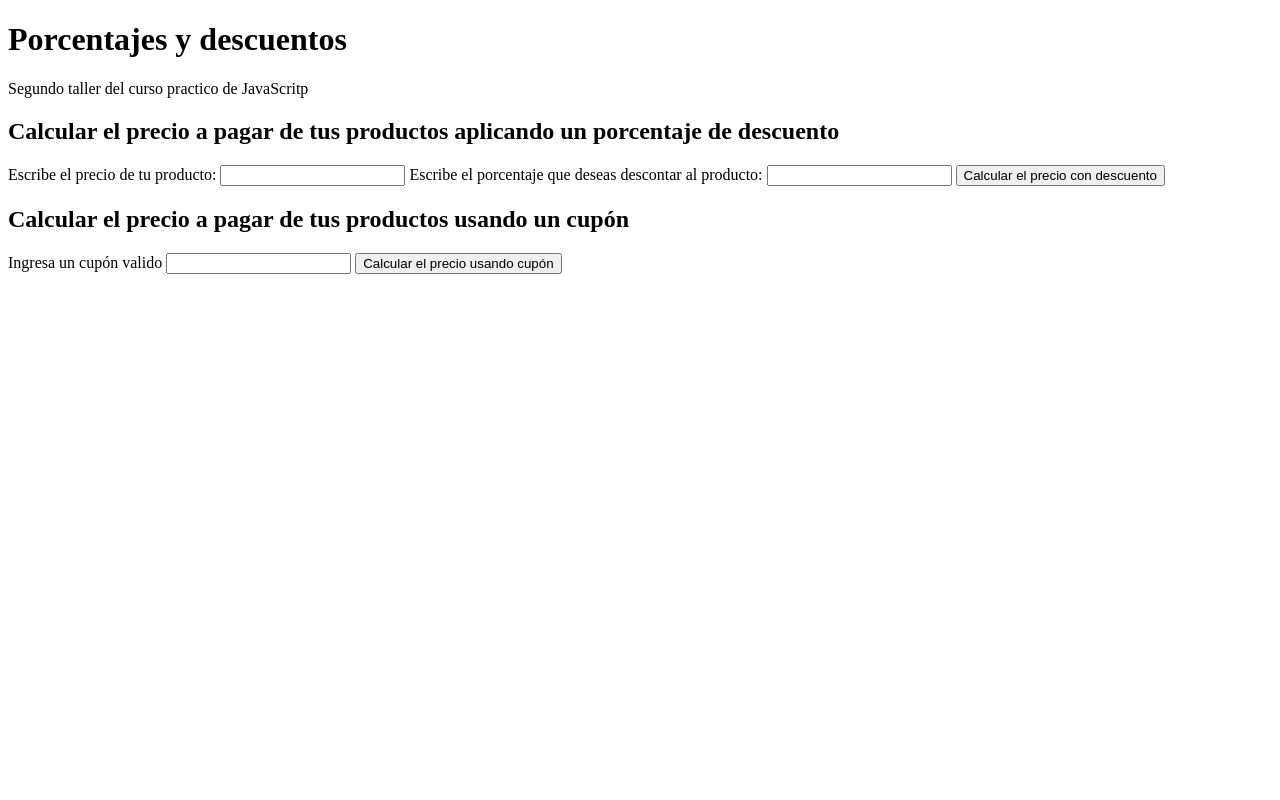
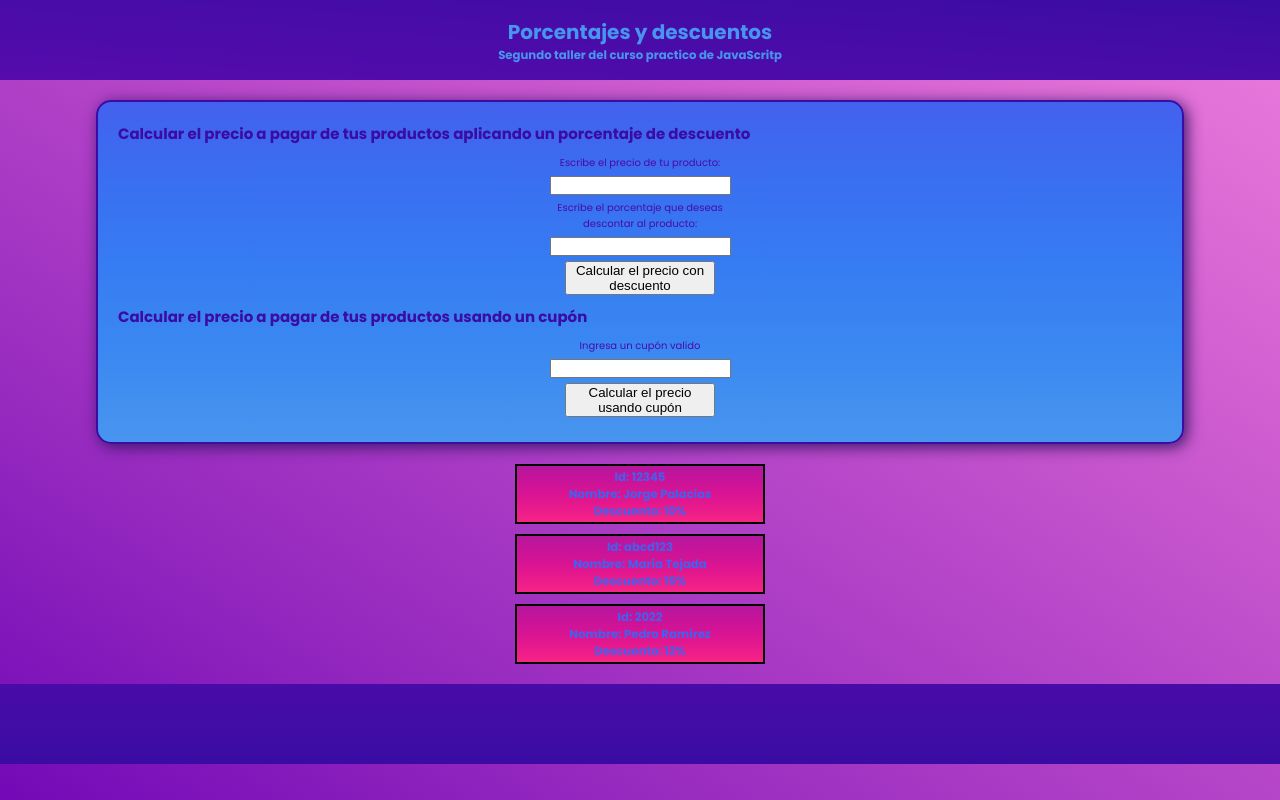
Before and after one commit to FernandoAjset/AppDescuentos, a plain HTML site: page index.html in a window 1280 px wide. Drawn offline with Linux system fonts and the light colour scheme.

Commit message:
Primeros estilos al contenedor, header y cupones

```diff
--- a/css/style.css
+++ b/css/style.css
@@ -0,0 +1,139 @@
+* {
+  margin: 0;
+  padding: 0;
+  box-sizing: border-box;
+}
+html {
+  min-width: 100%;
+  min-height: 100%;
+  font-size: 62.5%;
+  background-image: linear-gradient(
+    to right top,
+    #7209b7,
+    #962abf,
+    #b545c8,
+    #d260d1,
+    #ec7cdc
+  );
+  font-family: "Poppins", sans-serif;
+}
+header {
+  width: 100%;
+  height: 80px;
+  background-image: linear-gradient(
+    to right top,
+    #560bad,
+    #4f0bab,
+    #490ca8,
+    #420ca6,
+    #3a0ca3
+  );
+  display: flex;
+  flex-direction: column;
+  justify-content: center;
+  align-items: center;
+  color: #4895ef;
+}
+
+/* .cupones {
+  position: absolute;
+  right: 5%;
+} */
+main {
+  margin-top: 20px;
+  display: flex;
+  flex-direction: column;
+  align-items: center;
+}
+.descuentos {
+  background-image: linear-gradient(
+    to bottom,
+    #4361ee,
+    #3970f1,
+    #367df2,
+    #3b89f1,
+    #4895ef
+  );
+  width: 85%;
+  padding: 20px 20px 20px 20px;
+  border: 2px solid #3A0CA3;
+  border-radius: 15px;
+  box-shadow: 3px 3px 15px #371769;
+}
+.descuentos h2 {
+  text-align: justify;
+  margin-bottom: 10px;
+  color:#3A0CA3;
+}
+.descuento-porcentaje form,
+.descuento-cupon form {
+  display: flex;
+  flex-direction: column;
+  align-items: center;
+  justify-content: center;
+}
+.descuento-porcentaje form label,
+.descuento-cupon label {
+  width: 200px;
+  text-align: center;
+  color:#480CA8;
+  font-weight:normal;
+}
+.descuento-porcentaje form input,
+.descuento-cupon form input {
+  margin-top: 5px;
+  margin-bottom: 5px;
+}
+.descuento-porcentaje button,
+.descuento-cupon button {
+  margin: 0 5px 5px 5px;
+  width: 150px;
+}
+.descuento-cupon h2 {
+  margin-top: 5px;
+}
+.cupones {
+  width: 85%;
+  display: flex;
+  flex-direction: column;
+  margin-top: 20px;
+  margin-bottom: 20px;
+  justify-content: space-around;
+  align-items: center;
+}
+.cupon {
+  width: 250px;
+  height: 60px;
+  border: 2px solid black;
+  margin-bottom: 10px;
+  display: flex;
+  flex-direction: column;
+  justify-content: center;
+  align-items: center;
+  background-image: linear-gradient(
+    to bottom,
+    #b5179e,
+    #c81399,
+    #d91493,
+    #e91a8c,
+    #f72585
+  );
+  color:#4361EE;
+}
+.cupones .cupon3 {
+  margin-bottom: 0;
+}
+footer {
+  bottom: 0;
+  width: 100%;
+  height: 80px;
+  bottom: 0px;
+  background-image: linear-gradient(
+    to bottom,
+    #480ca8,
+    #450ca7,
+    #410ca6,
+    #3e0ca4,
+    #3a0ca3
+  );
+}
--- a/index.html
+++ b/index.html
@@ -5,12 +5,18 @@
     <meta http-equiv="X-UA-Compatible" content="IE=edge" />
     <meta name="viewport" content="width=device-width, initial-scale=1.0" />
     <title>Porcentajes de descuentos | Curso Practico JavaScript</title>
-    <link rel="stylesheet" href="./css/style.css">
+    <link rel="stylesheet" href="./css/style.css" />
+    <link rel="preconnect" href="https://fonts.googleapis.com" />
+    <link rel="preconnect" href="https://fonts.gstatic.com" crossorigin />
+    <link
+      href="https://fonts.googleapis.com/css2?family=Poppins:wght@400;600;700&display=swap"
+      rel="stylesheet"
+    />
   </head>
   <body>
     <header>
       <h1>Porcentajes y descuentos</h1>
-      <p>Segundo taller del curso practico de JavaScritp</p>
+      <h3>Segundo taller del curso practico de JavaScritp</h3>
     </header>
     <main>
       <section class="descuentos">
@@ -43,6 +49,23 @@
         </section>
         <p id="Result"></p>
       </section>
+      <section class="cupones">
+        <div class="cupon">
+          <h3>Id: 12345</h3>
+          <h3>Nombre: Jorge Palacios</h3>
+          <h3>Descuento: 10%</h3>
+        </div>
+        <div class="cupon">
+          <h3>Id: abcd123</h3>
+          <h3>Nombre: Maria Tejada</h3>
+          <h3>Descuento: 15%</h3>
+        </div>
+        <div class="cupon cupon3">
+          <h3>Id: 2022</h3>
+          <h3>Nombre: Pedro Ramirez</h3>
+          <h3>Descuento: 12%</h3>
+        </div>
+      </section>
     </main>
     <footer></footer>
     <script src="./descuentos.js"></script>
```
